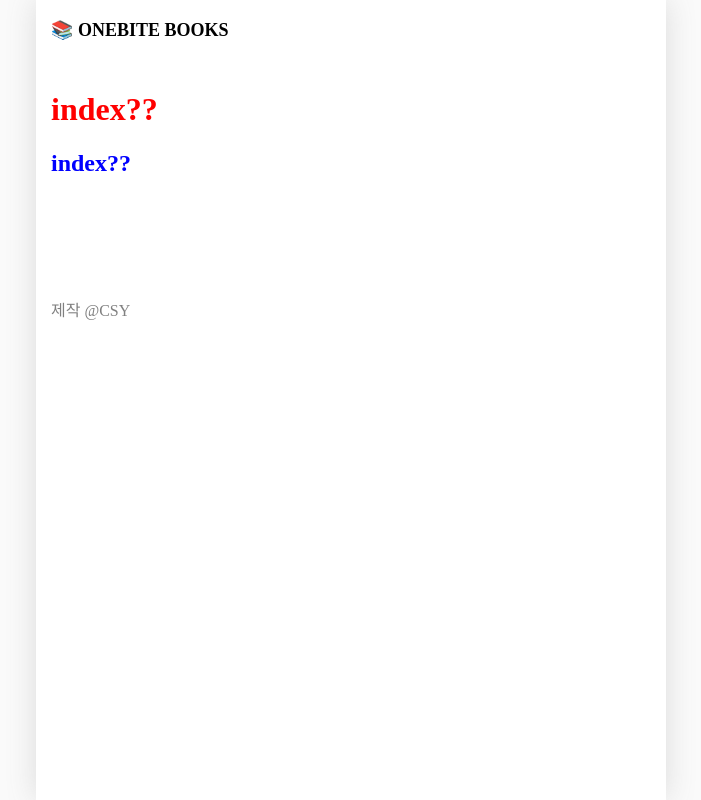
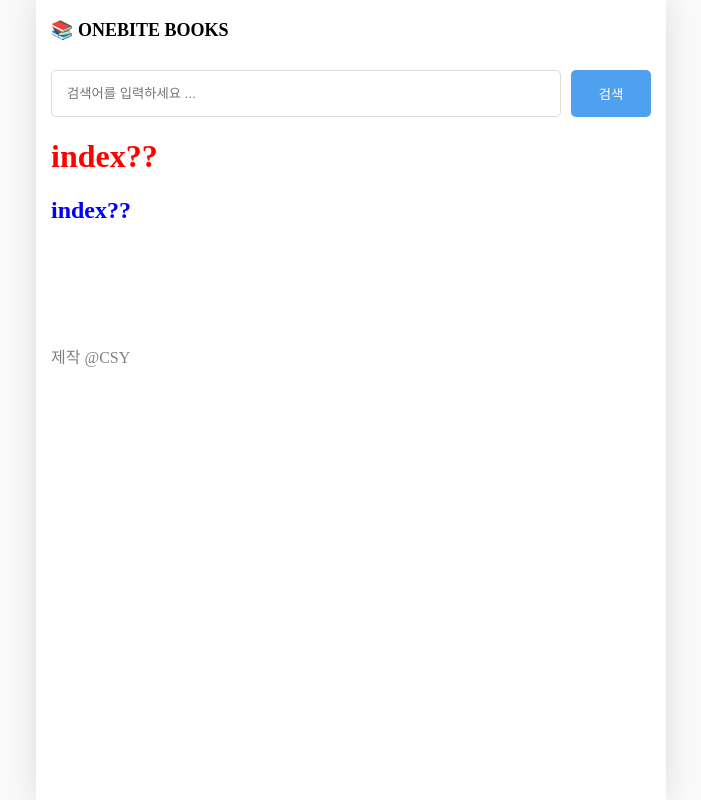
Before and after one commit to cktmddus11/nextjs_study, a Next.js app in the folder section02/: page / in a window 1280 px wide. Shown: the whole page, without its empty margins (289-990 px from the left). Built offline with nearby package versions, Linux system fonts and the light colour scheme.

Commit message:
feat(section02) : 2.8) 페이지별 레이아웃 설정하기

```diff
--- /dev/null
+++ b/section02/src/components/searchable-layout.module.css
@@ -0,0 +1,21 @@
+.searchbar_container {
+    display: flex;
+    gap: 10px;
+    margin-bottom: 20px;
+}
+
+.searchbar_container > input {
+    flex: 1;
+    padding: 15px;
+    border-radius: 5px;
+    border: 1px solid rgb(220, 220, 220);
+}
+
+.searchbar_container > button {
+    width: 80px;
+    border-radius: 5px;
+    border: none;
+    background-color: rgb(79, 160, 239);
+    cursor: pointer;
+    color : white;
+}
--- /dev/null
+++ b/section02/src/components/searchable-layout.tsx
@@ -0,0 +1,40 @@
+import React, {ReactNode, useEffect, useState} from "react";
+import {useRouter} from "next/router";
+import style from './searchable-layout.module.css';
+
+export default function SearchableLayout({children}: {
+    children: ReactNode
+}) {
+    // 검색어 값 상태 저장 state
+    const [search, setSearch] = useState("");
+    // 검색버튼 클릭 시 search 쿼리 스트링으로 페이지 이동을 위해 선언
+    const router = useRouter();
+    const q = router.query.q as string; // as string : 쿼리 스트링은 string 단건 또는 배열로 들어갈 수있기 때문에 타입 지정 필요.
+
+    // 검색 페이지 이동시 쿼리 스트링 값을 읽어다 검색 input 창에 뿌려주기 위해서 useEffect 처리
+    useEffect(() => {
+        setSearch(q || "");
+    }, [q]);
+    const onChangeSearch = (e: React.ChangeEvent<HTMLInputElement>) => {
+        setSearch(e.target.value);
+    }
+    const onSubmit = () => {
+        if (!search || q == search) return; // 검색어가 없거나 검색값이 현재 검색값이 동일하다면 화면 이동 X
+        router.push(`/search?q=${search}`);
+    }
+    const onKeyDown = (e : React.KeyboardEvent<HTMLInputElement>) => {
+        if(e.key == "Enter"){
+            onSubmit();
+        }
+    }
+
+    return (
+        <div>
+            <div className={style.searchbar_container}>
+                <input placeholder={"검색어를 입력하세요 ... "} onChange={onChangeSearch} onKeyDown={onKeyDown}/>
+                <button onClick={onSubmit}>검색</button>
+            </div>
+            {children}
+        </div>
+    )
+}
--- a/section02/src/pages/_app.tsx
+++ b/section02/src/pages/_app.tsx
@@ -1,14 +1,23 @@
 import "@/styles/globals.css";
 import type {AppProps} from "next/app";
 import GlobalLayout from "@/components/global-layout";
+import {ReactNode} from "react";
+import {NextPage} from "next";
 
+type NextPageWithLayout = NextPage & {
+    getLayout?: (page: ReactNode) => ReactNode;
+}
 
-export default function App({Component, pageProps}: AppProps) {
+export default function App({Component, pageProps}: AppProps & {
+    Component : NextPageWithLayout
+}) {
     // Component : 페이지 역할
-   // pageProps : 페이지에 전달할 Props
+    // pageProps : 페이지에 전달할 Props
+    // console.log(Component.getLayout);
+    const getLayout = Component.getLayout ?? ((page: ReactNode) => page); // NULL병합연산자 : NULL이거나 undefined 일때 기본 page 컴포넌트 리턴
     return <>
         <GlobalLayout>
-            <Component {...pageProps} />
+            {getLayout(<Component {...pageProps} />)}
         </GlobalLayout>
     </>;
 }
--- a/section02/src/pages/index.tsx
+++ b/section02/src/pages/index.tsx
@@ -1,7 +1,9 @@
 // CSS Module
 import style from "./index.module.css";
+import SearchableLayout from "@/components/searchable-layout";
+import {ReactNode} from "react";
 
-export default function Home() {
+export default function Home() { // Home 컴포넌트도 즉 객체이므로 getLayout 함수 추가 가능.
     return (
         <>
             <h1 className={style.h1}>index??</h1>
@@ -10,3 +12,7 @@
         </>
     );
 }
+
+Home.getLayout = (page: ReactNode) => {
+    return <SearchableLayout>{page}</SearchableLayout>
+}
```
Also changed, not shown: section02/src/pages/book/[[...id]].tsx (+7 -1 lines), section02/src/pages/search/index.tsx (+7 -2 lines), 1 other file (tests, documents, lock files or other folders). Lines whose indentation alone changed are shown as unchanged.
